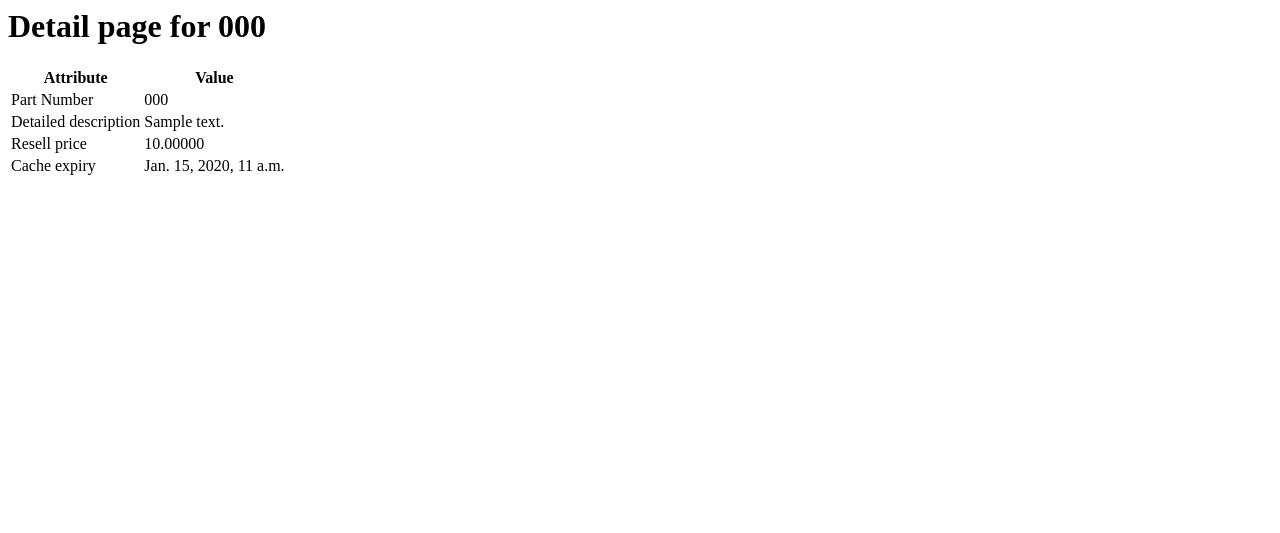
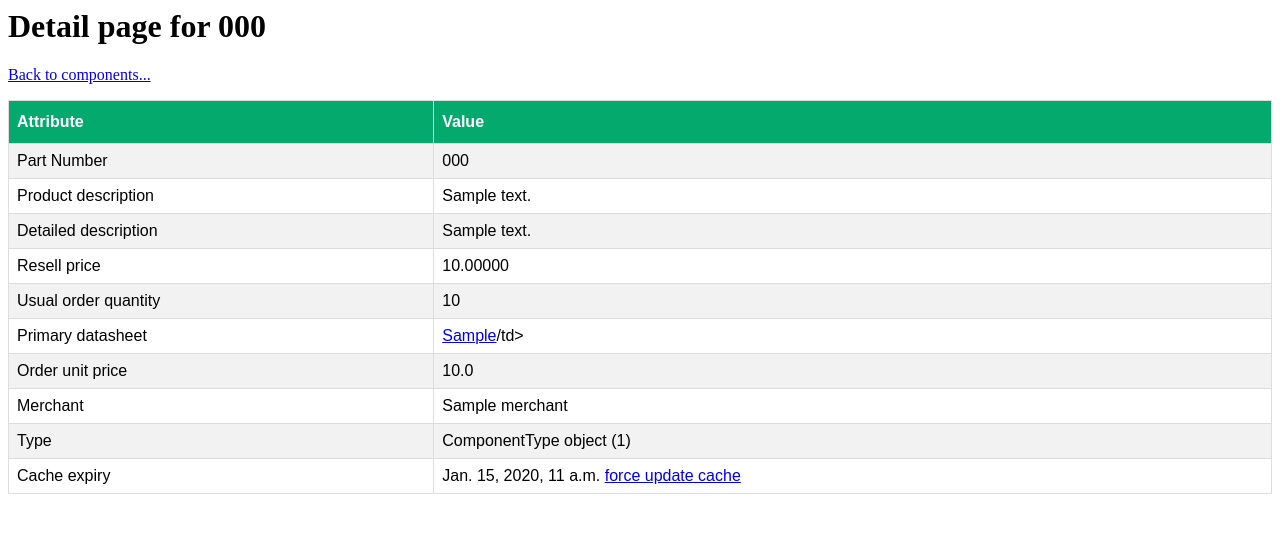
Before and after one commit to nomike/Bauteilsortiment, a Django app: page /dk_info/component/000 in a window 1280 px wide. Shown: the top 533 px of the page. Run offline with Django 4.2, Linux system fonts and the light colour scheme; tables that the repository leaves empty hold one stand-in row (values such as "Sample post").

Commit message:
Improve Component view.

```diff
--- a/bts/dk_info/templates/Component/index.html
+++ b/bts/dk_info/templates/Component/index.html
@@ -2,12 +2,43 @@
 
 <head>
     <title>Component: {{ component.part_number }}</title>
+    <style>
+        #component {
+            font-family: Arial, Helvetica, sans-serif;
+            border-collapse: collapse;
+            width: 100%;
+        }
+
+        #component td,
+        #component th {
+            border: 1px solid #ddd;
+            padding: 8px;
+        }
+
+        #component tr:nth-child(even) {
+            background-color: #f2f2f2;
+        }
+
+        #component tr:hover {
+            background-color: #ddd;
+        }
+
+        #component th {
+            padding-top: 12px;
+            padding-bottom: 12px;
+            text-align: left;
+            background-color: #04AA6D;
+            color: white;
+        }
+    </style>
 </head>
+
 
 <body>
     <h1>Detail page for {{ component.part_number }}</h1>
+    <p id="breadcumbs"><a href="./">Back to components...</a></p>
     <p>
-        <table>
+        <table id="component">
             <tr>
                 <th>Attribute</th>
                 <th>Value</th>
@@ -15,6 +46,10 @@
             <tr>
                 <td>Part Number</td>
                 <td>{{ component.part_number }}</td>
+            </tr>
+            <tr>
+                <td>Product description</td>
+                <td>{{ component.product_description }}</td>
             </tr>
             <tr>
                 <td>Detailed description</td>
@@ -25,8 +60,28 @@
                 <td>{{ component.resell_price }}</td>
             </tr>
             <tr>
+                <td>Usual order quantity</td>
+                <td>{{ component.usual_order_quantity }}</td>
+            </tr>
+            <tr>
+                <td>Primary datasheet</td>
+                <td><a href="{{ component.primary_datasheet }}">{{ component.primary_datasheet }}</a>/td>
+            </tr>
+            <tr>
+                <td>Order unit price</td>
+                <td>{{ component.order_unit_price }}</td>
+            </tr>
+            <tr>
+                <td>Merchant</td>
+                <td>{{ component.merchant }}</td>
+            </tr>
+            <tr>
+                <td>Type</td>
+                <td>{{ component.type }}</td>
+            </tr>
+            <tr>
                 <td>Cache expiry</td>
-                <td>{{ component.cache_expiry }}</td>
+                <td>{{ component.cache_expiry }} <a href="{{ component.part_number|urlencode}}/update_cache">force update cache</a></td>
             </tr>
         </table>
     </p>
```
